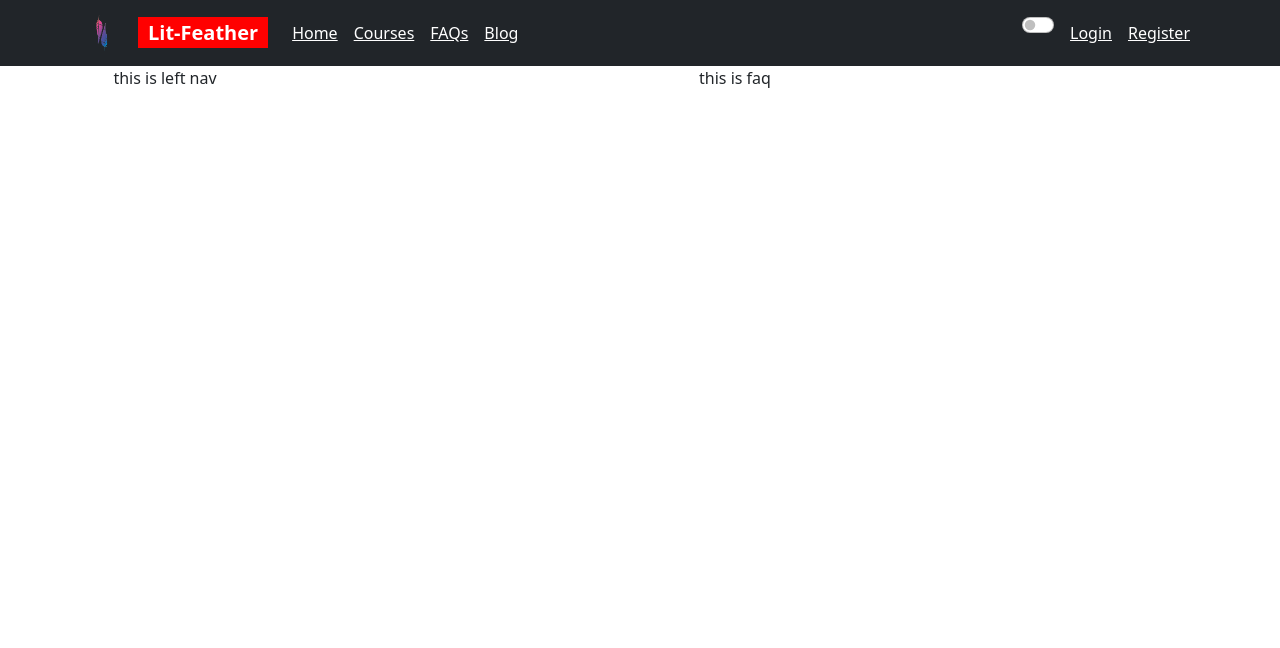
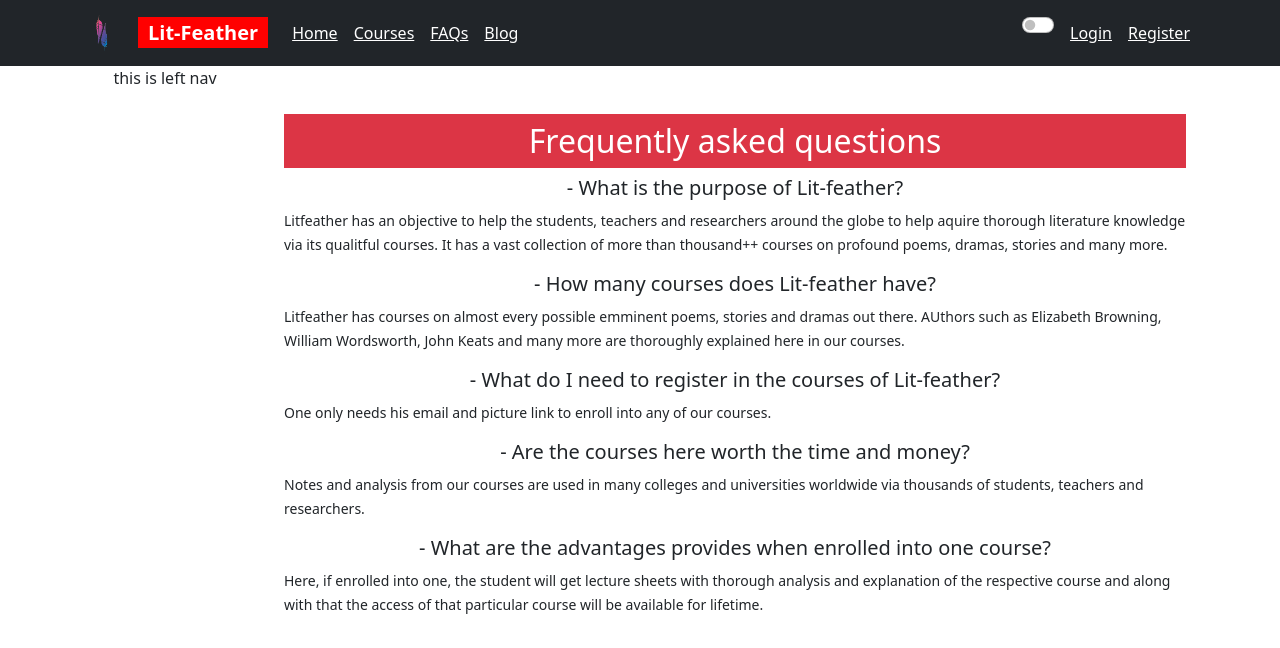
Before and after one commit to rubayetseason/lit-feather-client, a React (Create React App) app: page /faq in a window 1280 px wide. Shown: the top 648 px of the page. Built offline with nearby package versions, Linux system fonts and the light colour scheme.

Commit message:
faq done

```diff
--- a/src/pages/components/FAQ.js
+++ b/src/pages/components/FAQ.js
@@ -1,10 +1,40 @@
 import React from 'react';
+import { Container } from 'react-bootstrap';
 
 const FAQ = () => {
   return (
-    <div>
-      this is faq
-    </div>
+    <Container>
+      <h2 className='mt-5 bg-danger text-white py-2'>Frequently asked questions</h2>
+      <div>
+        <h5>- What is the purpose of Lit-feather?
+        </h5>
+        <p className='text-start'><small>Litfeather has an objective to help the students, teachers and researchers around the globe to help aquire thorough literature knowledge via its qualitful courses. It has a vast collection of more than thousand++ courses on profound poems, dramas, stories and many more.</small></p>
+      </div>
+      <div>
+        <h5>
+          - How many courses does Lit-feather have?
+        </h5>
+        <p className='text-start'><small>Litfeather has courses on almost every possible emminent poems, stories and dramas out there. AUthors such as Elizabeth Browning, William Wordsworth, John Keats and many more are thoroughly explained here in our courses.</small></p>
+      </div>
+      <div>
+        <h5>
+          - What do I need to register in the courses of Lit-feather?
+        </h5>
+        <p className='text-start'><small>One only needs his email and picture link to enroll into any of our courses.</small></p>
+      </div>
+      <div>
+        <h5>
+          - Are the courses here worth the time and money?
+        </h5>
+        <p className='text-start'><small>Notes and analysis from our courses are used in many colleges and universities worldwide via thousands of students, teachers and researchers.</small></p>
+      </div>
+      <div>
+        <h5>
+         - What are the advantages provides when enrolled into one course?
+        </h5>
+        <p className='text-start'><small>Here, if enrolled into one, the student will get lecture sheets with thorough analysis and explanation of the respective course and along with that the access of that particular course will be available for lifetime.</small></p>
+      </div>
+    </Container>
   );
 };
 
```
